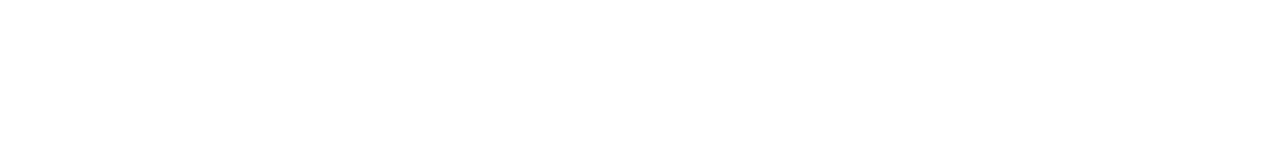
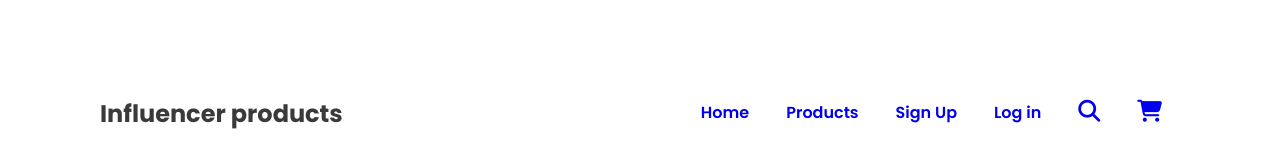
Before and after one commit to EmoTab/influencer-gears, a plain HTML site: page index.html in a window 1280 px wide. Drawn offline with Linux system fonts and the light colour scheme.

Commit message:
Made a navigation structure for test

```diff
--- a/index.html
+++ b/index.html
@@ -6,9 +6,25 @@
     <meta name="viewport" content="width=device-width, initial-scale=1.0">
     <!-- style css -->
     <link rel="stylesheet" href="./styles/style.css">
+
+    <!-- font awesome -->
+    <script src="https://kit.fontawesome.com/f8cd4fb6e0.js" crossorigin="anonymous"></script>
+
     <title>Influencer Gears</title>
 </head>
 <body>
-
+    <header>
+        <h2>Influencer products</h2>
+        <nav>
+            <ul>
+                <li><a href="#">Home</a></li>
+                <li><a href="#">Products</a></li>
+                <li><a href="#">Sign Up</a></li>
+                <li><a href="#">Log in</a></li>
+                <li><a href="#"><i class="fas fa-search"></i></a></li>
+                <li><a href="#"><i class="fas fa-shopping-cart"></i></a></li>
+            </ul>
+        </nav>
+    </header>
 </body>
 </html>
--- a/styles/style.css
+++ b/styles/style.css
@@ -1,6 +1,43 @@
+/* fonts */
+@import url('https://fonts.googleapis.com/css2?family=Inter:wght@400;500;600;700&family=Manrope:wght@700&family=Poppins:wght@400;500;600;700&family=Roboto:wght@400;500;700&display=swap');
+
 /* universal or reset */
 * {
     margin: 0;
     padding: 0;
     box-sizing: border-box;
 }
+body{
+    background-color: #fff;
+}
+/* navigation start */
+header{
+    display: flex;
+    justify-content:space-between;
+    align-items: center;
+    margin: 80px 100px;
+}
+header > h2{
+    font-family: 'Poppins', sans-serif;
+    font-size: 24px;
+    font-weight: 700;
+    color: #3A3A3A;
+}
+header > nav > ul{
+    display: flex;
+    justify-content: space-between;
+    list-style-type:none;
+}
+header > nav > ul li{
+    padding:20px 18px 20px 19px;
+}
+header nav ul li a{
+    font-family: 'Poppins', sans-serif;
+    font-size: 16px;
+    font-weight: 600;
+    text-decoration: none;
+}
+header nav ul li a i{
+    font-size: 22px;
+}
+/* navigaiton end */
```
